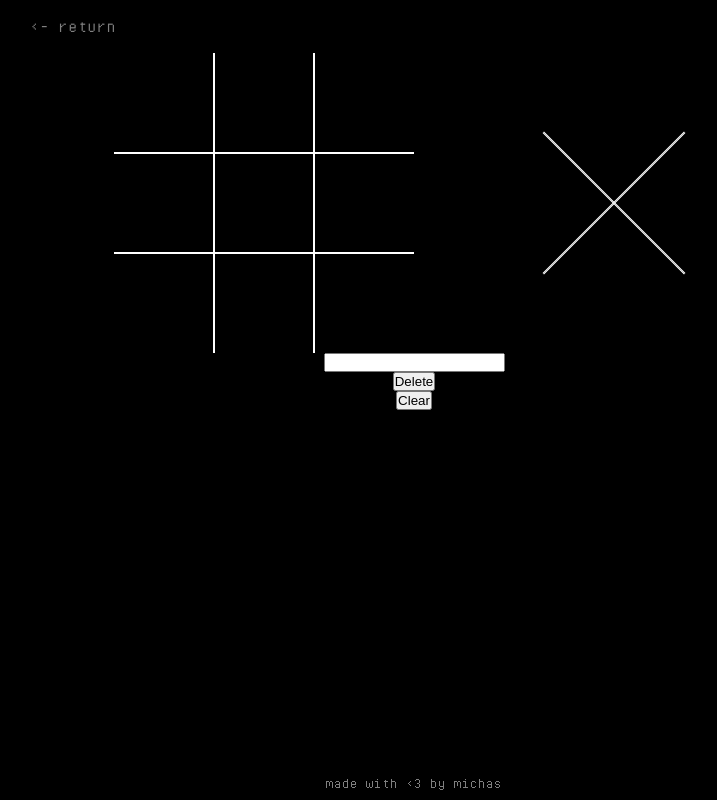
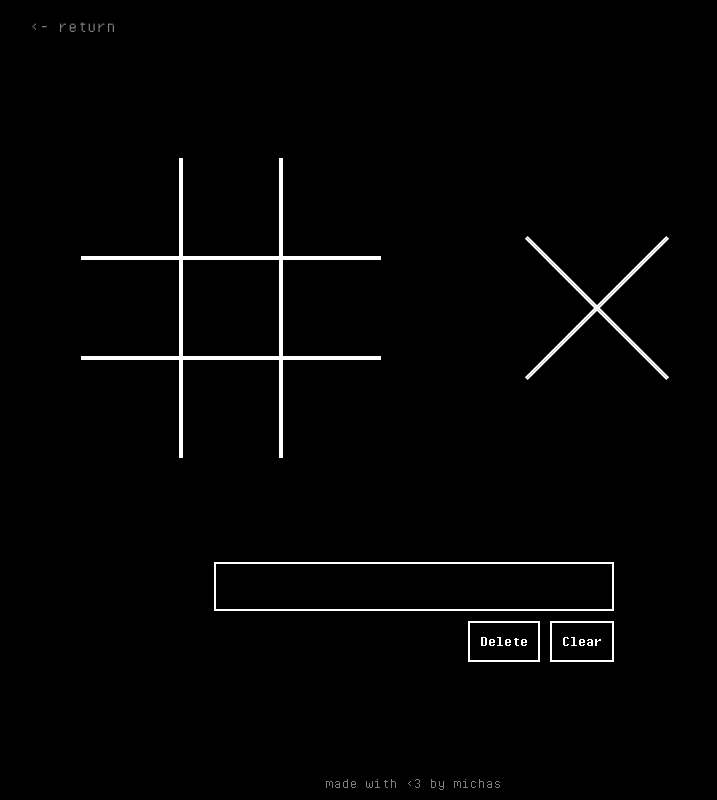
Before and after one commit to michaelcalb/10cyphr, a Next.js app: page /ez/pigpen in a window 1280 px wide. Shown: the whole page, without its empty margins (226-943 px from the left). Built offline with nearby package versions, Linux system fonts and the light colour scheme.

Commit message:
pigpen content styles

```diff
--- a/src/app/(ez)/ez/pigpen/page.module.css
+++ b/src/app/(ez)/ez/pigpen/page.module.css
@@ -2,14 +2,16 @@
     display: flex;
     flex-direction: column;
     align-items: center;
-    justify-content: center;
+    justify-content: space-evenly;
+    flex: 1;
 }
 
 .pigpen {
     display: flex;
+    flex-wrap: wrap;
     align-items: center;
-    justify-content: center;
-    gap: 100px;
+    justify-content: space-evenly;
+    width: 100%;
 }
 
 .btn {
@@ -19,6 +21,11 @@
 
 .btn:hover {
     background: rgba(255, 255, 255, 0.1);
+    transition: background 0.1s;
+}
+
+.btn:active {
+    background: rgba(255, 255, 255, 0.3);
 }
 
 .tictactoe {
@@ -28,8 +35,8 @@
 }
 
 .tictactoe > *, .x > * {
-    border: 1px solid rgb(255, 255, 255);
-    width: 100px;
+    border: 2px solid rgb(255, 255, 255);
+    width: min(100px, 30vw);
     aspect-ratio: 1 / 1;
 }
 
@@ -38,6 +45,48 @@
     grid-template-columns: repeat(2, 1fr);
     width: fit-content;
     transform: rotate(45deg);
+    margin: 50px;
+}
+
+.input {
+    background-color: transparent;
+    border: 2px solid rgb(255, 255, 255);
+    color: rgb(255, 255, 255);
+    padding: 10px;
+    width: 100%;
+    font-family: var(--font-geist-mono);
+    font-size: 1.2em;
+}
+
+.output {
+    display: flex;
+    flex-direction: column;
+    align-items: flex-end;
+    justify-content: center;
+    width: 80%;
+    max-width: 400px;
+    gap: 10px;
+}
+
+.controls {
+    display: flex;
+    gap: 10px;
+}
+
+.controlBtn {
+    background-color: transparent;
+    border: 2px solid rgb(255, 255, 255);
+    color: rgb(255, 255, 255);
+    padding: 10px;
+    font-family: var(--font-pixel);
+    font-size: 1rem;
+    cursor: pointer;
+    font-weight: bold;
+    transition: background 0.1s;
+}
+
+.controlBtn:hover {
+    background: rgba(255, 255, 255, 0.1);
 }
 
 /* CELL BORDER CORRECTIONS */
--- a/src/app/(ez)/ez/pigpen/page.tsx
+++ b/src/app/(ez)/ez/pigpen/page.tsx
@@ -56,9 +56,13 @@ export default function Pigpen() {
 					))}
 				</div>
 			</div>
-			<input type='text' value={output} readOnly />
-			<button onClick={handleDelete}>Delete</button>
-			<button onClick={handleClear}>Clear</button>
+			<div className={styles.output}>
+                <input type='text' value={output} readOnly className={styles.input} />
+                <div className={styles.controls}>
+                    <button className={styles.controlBtn} onClick={handleDelete}>Delete</button>
+                    <button className={styles.controlBtn} onClick={handleClear}>Clear</button>
+                </div>
+            </div>
 		</main>
 	)
 }
--- a/src/app/globals.css
+++ b/src/app/globals.css
@@ -31,3 +31,8 @@ body {
     display: flex;
     flex-direction: column;
 }
+
+*::selection {
+    color: var(--background);
+    background: var(--foreground);
+}
```
